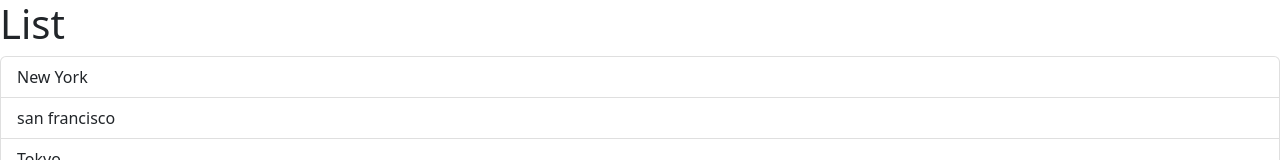
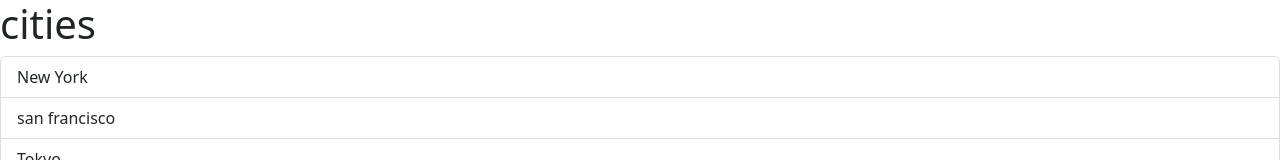
Before and after one commit to orii-blackmark/game-hub, a React (Vite) app: page / in a window 1280 px wide. Shown: the top 160 px of the page. Built offline with nearby package versions, Linux system fonts and the light colour scheme.

Commit message:
passing data via props

```diff
--- a/src/App.tsx
+++ b/src/App.tsx
@@ -1,9 +1,11 @@
 import ListGroup from "./components/ListGroup";
 
 function App() {
+  let items = ["New York", "san francisco", "Tokyo", "London", "Paris"];
+
   return (
     <div>
-      <ListGroup />
+      <ListGroup items={items} heading="cities"/>
     </div>
   );
 }
--- a/src/components/ListGroup.tsx
+++ b/src/components/ListGroup.tsx
@@ -1,13 +1,17 @@
 import { useState } from "react";
 
-function ListGroup() {
-  let items = ["New York", "san francisco", "Tokyo", "London", "Paris"];
+interface props {
+  items: string[];
+  heading: string;
+}
+
+function ListGroup({items, heading}: props) {
 
   const [selectedIndex, setSelectedIndex] = useState(-1);
 
   return (
     <>
-      <h1>List</h1>
+      <h1>{heading}</h1>
       {items.length === 0 && <p>No item found</p>}
       <ul className="list-group">
         {items.map((item, index) => (
```
